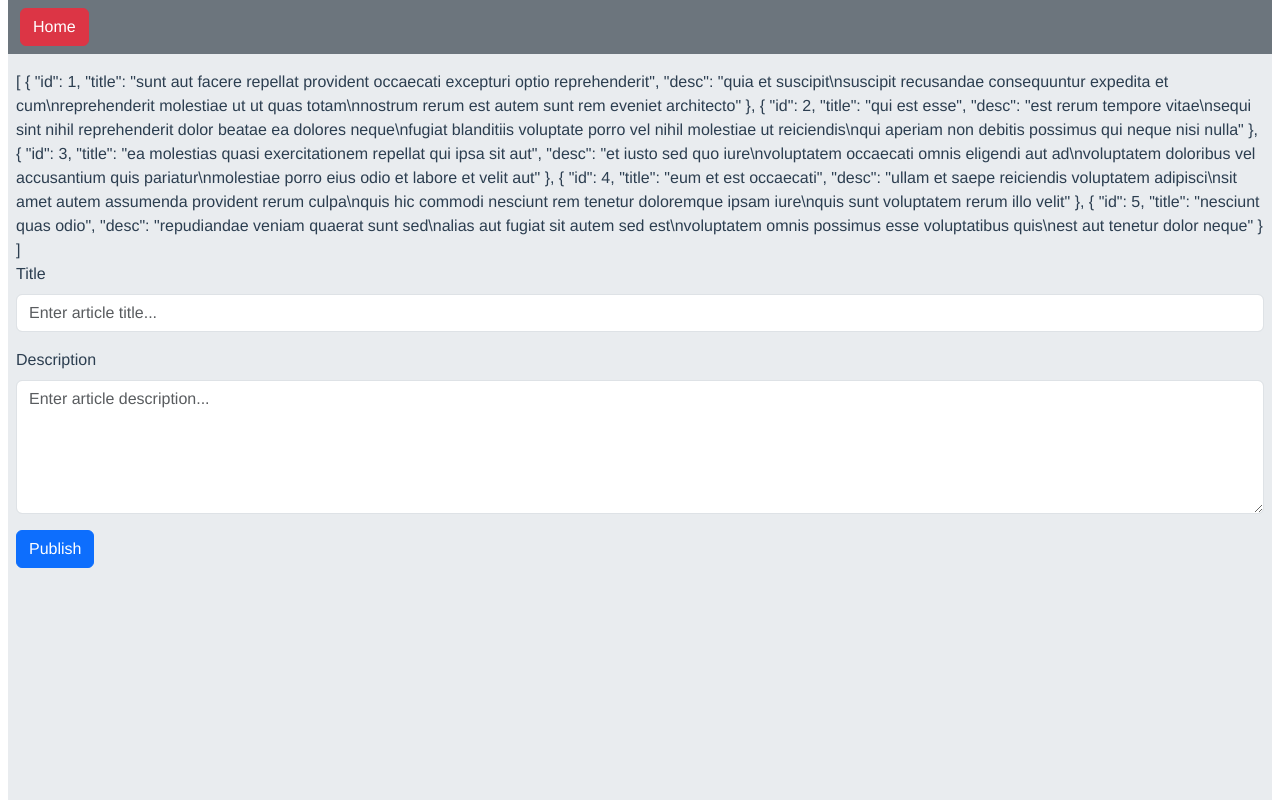
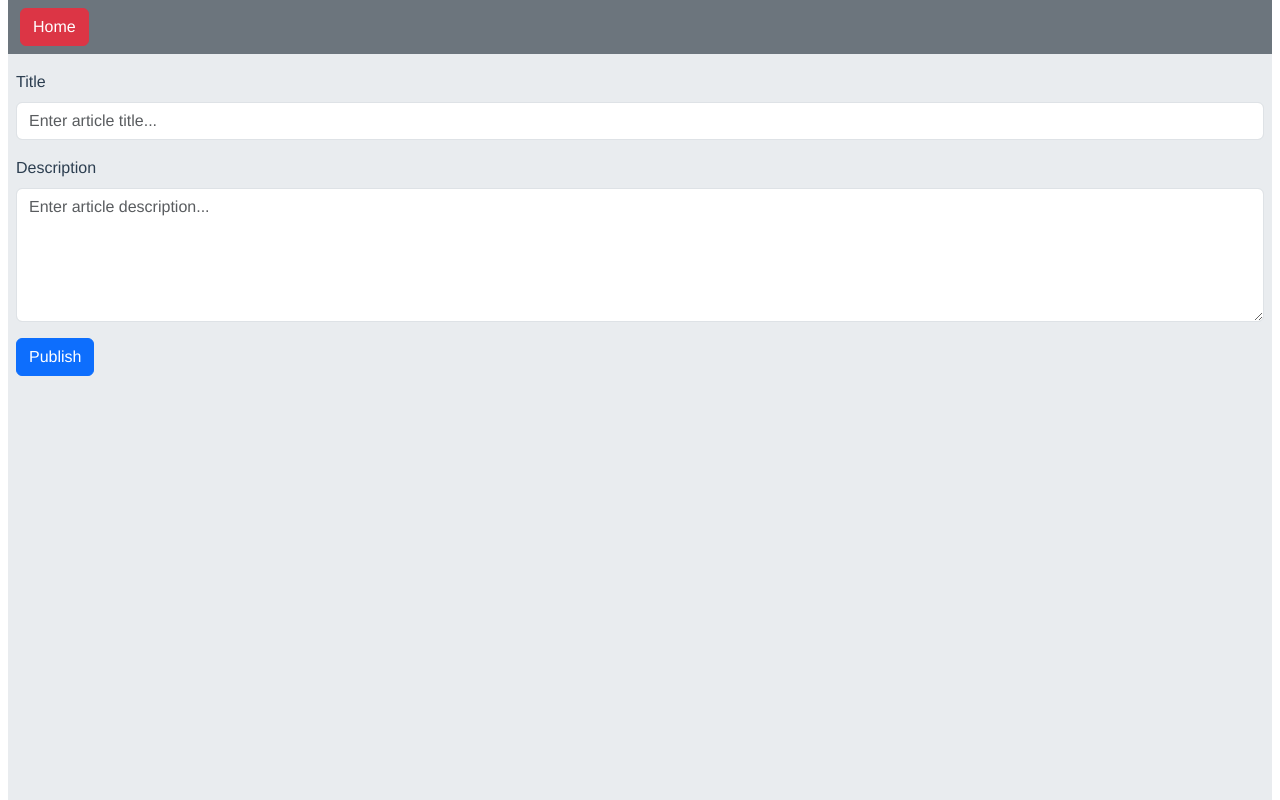
Before and after one commit to AnnaKhiz/Vue_hillel_KhizhniakAnna, a Vue app: page /create in a window 1280 px wide. Built offline with nearby package versions, Linux system fonts and the light colour scheme.

Commit message:
add redirect to home

```diff
--- a/src/pages/ArticleCreate.vue
+++ b/src/pages/ArticleCreate.vue
@@ -1,6 +1,5 @@
 <template>
   <div class="align-items-start py-3 px-2 bg-body-secondary text-start flex-grow-1">
-    {{getArticles}}
     <form>
       <div class="mb-3">
         <label for="title" class="form-label">Title</label>
@@ -23,10 +22,8 @@
           placeholder="Enter article description..."
           :rows="5"
           @blur="validateField('desc')"
-        >
+        />
 
-        </textarea>
-        {{articles}}
         <div v-if="errors.desc" class="err-message">{{ errors.desc }}</div>
       </div>
       <button type="submit" class="btn btn-primary" @click.prevent="publishArticle">Publish</button>
@@ -91,6 +88,7 @@ export default {
       this.addArticle(this.newArticle)
       this.newArticle = {}
       this.errors = {}
+      this.$router.push('/')
 
     }
   },
```
